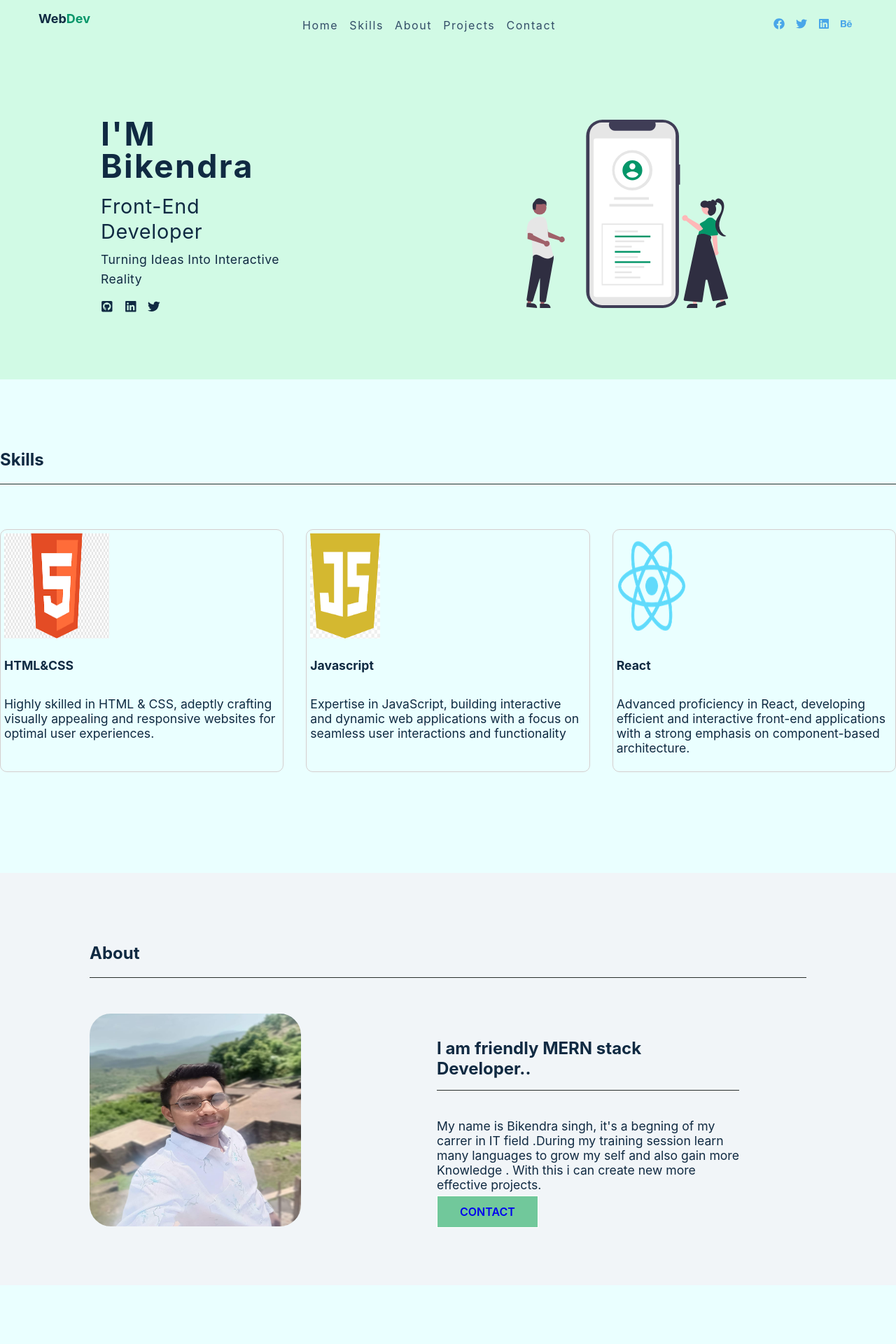
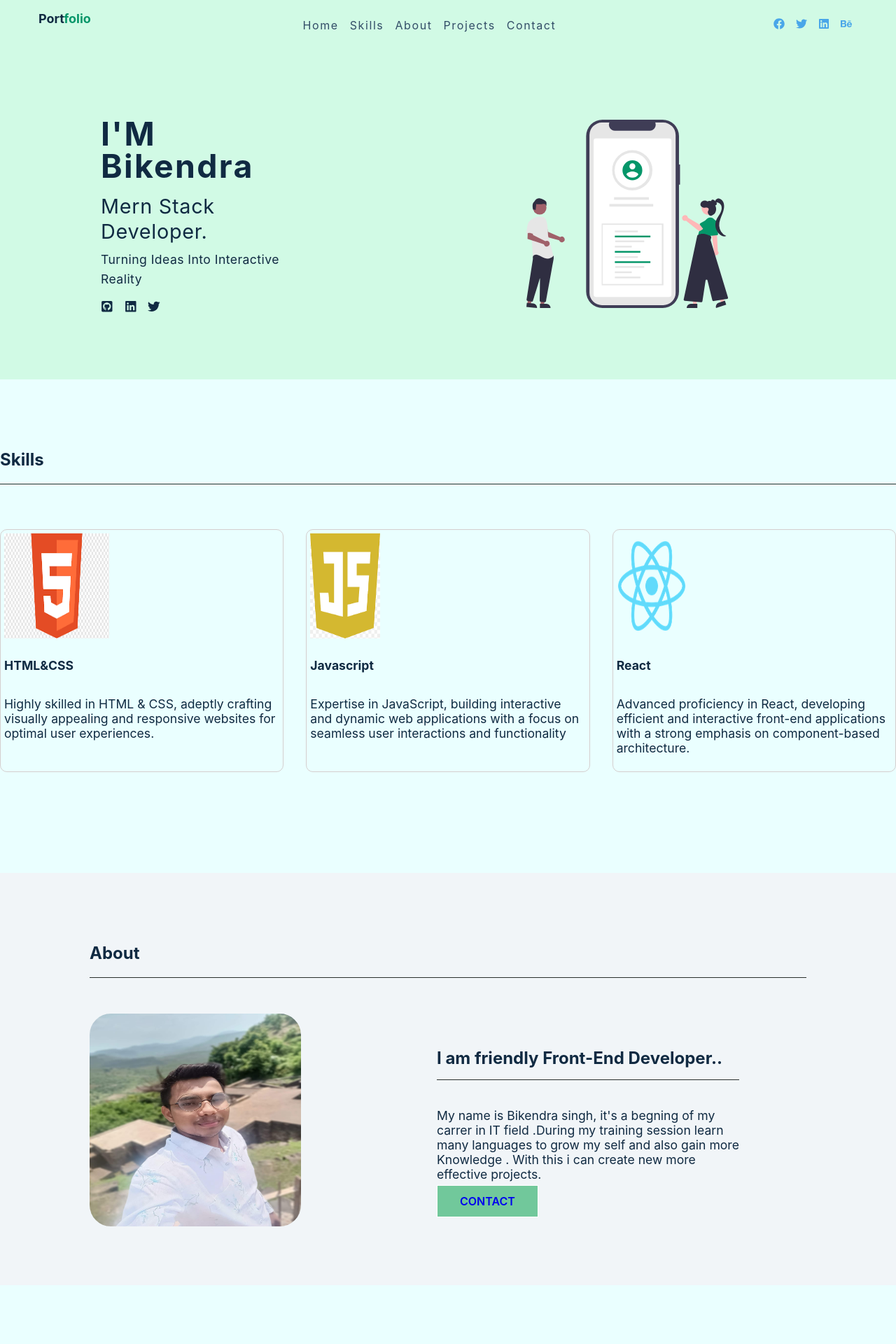
Before and after one commit to Bikendras/1_Portfolio_Website, a React (Create React App) app in the folder portfolio/: page / in a window 1280 px wide. Shown: the top 1920 px of the page at 70% size. Built offline with nearby package versions, Linux system fonts and the light colour scheme.

Commit message:
Navbar Component Change...

```diff
--- a/portfolio/src/About.jsx
+++ b/portfolio/src/About.jsx
@@ -12,7 +12,7 @@ export default function About() {
           <img src="bikendra.jpg" alt="" />
         </div>
         <div className='about_parag'>
-          <h1>I am friendly MERN stack Developer..</h1>
+          <h1>I am friendly Front-End Developer..</h1>
           <p>My name is Bikendra singh, it's a begning of my carrer in IT field .During my training session learn many languages to grow my self and also gain more Knowledge . With this i can create new more effective projects.</p>
           <Link to='/contact' className='btn'>CONTACT</Link>
         </div>
--- a/portfolio/src/Home.jsx
+++ b/portfolio/src/Home.jsx
@@ -15,7 +15,7 @@ const Home = () => {
           <div className='content'>
             <div className='contaent-text'>
               <h1> I'M Bikendra</h1>
-              <p className='developer'>Front-End Developer</p>
+              <p className='developer'>Mern Stack Developer.</p>
               <p className='Turning_ideas'>Turning Ideas Into Interactive Reality</p>
               <p className='Icons'> <FaGithubSquare /><FaLinkedin /><FaTwitter /></p>
             </div>
--- a/portfolio/src/Navbar.jsx
+++ b/portfolio/src/Navbar.jsx
@@ -29,7 +29,7 @@ const Navbar = () => {
         <nav>
       <div className='nav-center'>
         <div className='nav-header'>
-            <span  className='Flipkart'>Web<span style={{color:"#059669"}}>Dev</span></span>
+            <span  className='Flipkart'>Port<span style={{color:"#059669"}}>folio</span></span>
           <button className='nav-toggle' onClick={toggleLinks}>
             <FaBars/>
           </button>
```
